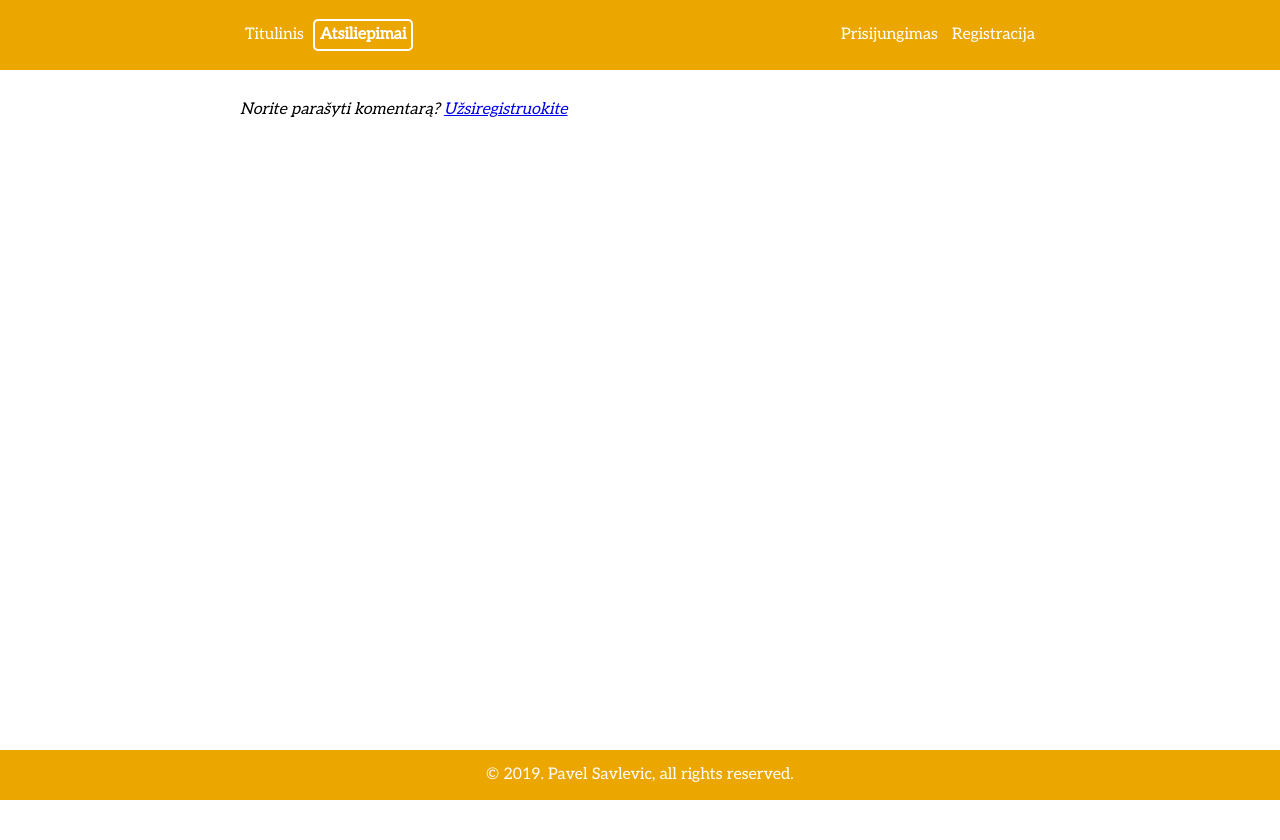
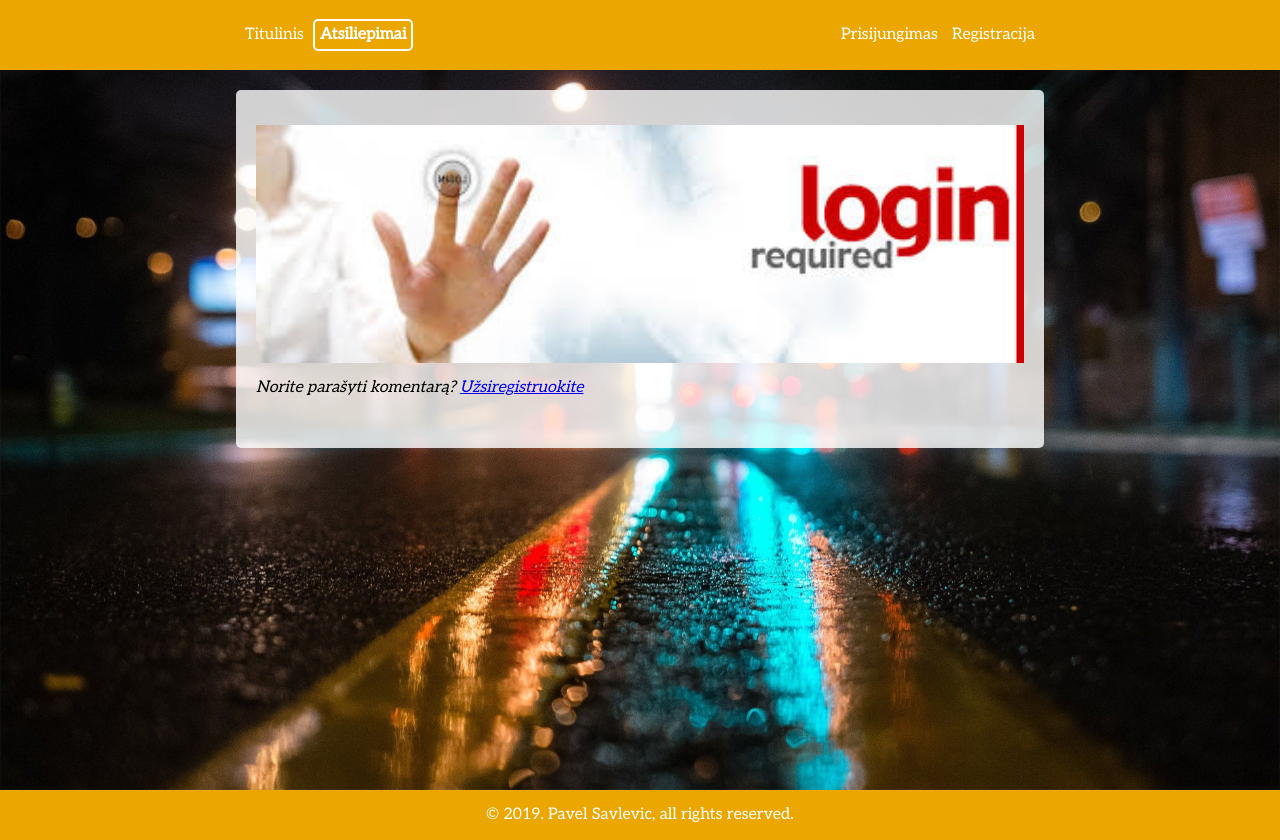
Before and after one commit to PSavlevic/VilTaxi, a PHP site: page /feedback.php in a window 1280 px wide. Before the commit the page ends 800 px from the top, so only its background shows below. Run offline with PHP 8.4, Linux system fonts and the light colour scheme.

Commit message:
Atsiliepimai CSS pridetas

```diff
--- a/app/data/db.txt
+++ b/app/data/db.txt
@@ -1 +1 @@
-{"users":[{"id":null,"name":"Jonas","surname":"Jonaitis","email":"admin@gmail.com","password":"123123","tel":"","adress":""},{"id":null,"name":"Pavel","surname":"Pavardenis","email":"frooktik@gmail.com","password":"123123","tel":"","adress":""}],"feedbacks":[{"id":null,"name":"Darius","feedback":"Visai patiko! Labai mandagus vairuotojas ;)","date":"2019-9-3 13:20:24"},{"id":null,"name":"Vidas","feedback":"Galetu ir greiciau vaziuoti... ","date":"2019-9-3 13:21:2"},{"id":null,"name":"Vaidas","feedback":"Super aptarnavimas!","date":"2019-9-3 14:24:17"},{"id":null,"name":"Martina","feedback":"Buvo linksma","date":"2019-9-3 14:55:18"},{"id":null,"name":"Brigita","feedback":"Deja... namo nepapuoliau","date":"2019-9-3 14:56:25"},{"id":null,"name":"Karolina","feedback":"Super!!","date":"2019-9-3 14:56:49"}]}
+{"users":[{"id":null,"name":"Jonas","surname":"Jonaitis","email":"admin@gmail.com","password":"123123","tel":"","adress":""},{"id":null,"name":"Pavel","surname":"Pavardenis","email":"frooktik@gmail.com","password":"123123","tel":"","adress":""}],"feedbacks":[{"id":null,"name":"Darius","feedback":"Visai patiko! Labai mandagus vairuotojas ;)","date":"2019-9-3 13:20:24"},{"id":null,"name":"Vidas","feedback":"Galetu ir greiciau vaziuoti... ","date":"2019-9-3 13:21:2"},{"id":null,"name":"Vaidas","feedback":"Super aptarnavimas!","date":"2019-9-3 14:24:17"},{"id":null,"name":"Martina","feedback":"Buvo linksma","date":"2019-9-3 14:55:18"}]}
--- a/core/classes/Api/Response.php
+++ b/core/classes/Api/Response.php
@@ -2,6 +2,7 @@
 
 namespace Core\Api;
 
+//veikia kaip dataHolderis. Klase sukurta tam, kad nekurti kiekviena karta array json masyva.
 class Response {
 
     private $data;
--- a/public_html/feedback.php
+++ b/public_html/feedback.php
@@ -6,6 +6,8 @@ use App\App;
 $createForm = new \App\Feedbacks\Views\CreateForm();
 $navigation = new \App\Views\Navigation();
 $footer = new \App\Views\Footer();
+
+
 
 ?>
 <html>
@@ -16,15 +18,17 @@ $footer = new \App\Views\Footer();
     <link href="https://fonts.googleapis.com/css?family=Aleo&display=swap" rel="stylesheet">
     <link rel="stylesheet" href="media/css/normalize.css">
     <link rel="stylesheet" href="media/css/style.css">
-    <link rel="shortcut icon" href="favicon.ico" type="image/x-icon">
 </head>
-<body>
+<body id="feedback">
+
+    <!--header-->
     <header>
         <?php print $navigation->render(); ?>
     </header>
 
+    <!--Main-->
     <main>
-    <section class="wrapper">
+        <section class="wrapper white-div">
             <div class="block">
                 <?php if (App::$session->userLoggedIn()): ?>
                 <h2>Atsiliepimai:</h2>
@@ -43,13 +47,13 @@ $footer = new \App\Views\Footer();
                     </table>
                 </div>
             </div>
-
             <div class="block">
                 <h2>Pridėti atsiliepimą:</h2>
                 <?php print $createForm->render(); ?>
             </div>
             <?php else: ?>
-        <div>
+                <div class="req-div">
+                    <img src="media/images/login-req.jpg" alt="req">
                     <p><i>Norite parašyti komentarą? <a href="/register.php">Užsiregistruokite</a></i></p>
                 </div>
             <?php endif; ?>
--- a/public_html/index.php
+++ b/public_html/index.php
@@ -17,14 +17,15 @@ $footer = new \App\Views\Footer();
     <link href="https://fonts.googleapis.com/css?family=Aleo&display=swap" rel="stylesheet">
     <link rel="stylesheet" href="media/css/normalize.css">
     <link rel="stylesheet" href="media/css/style.css">
-    <link rel="shortcut icon" href="favicon.ico" type="image/x-icon">
 </head>
+<body id="index">
 
-<body>
+    <!--header-->
     <header>
         <?php print $navigation->render(); ?>
     </header>
 
+    <!--Main-->
     <main>
         <section id="nuotrauka"></section>
         <section class="wrapper">
@@ -61,6 +62,7 @@ $footer = new \App\Views\Footer();
         </div>
     </main>
 
+    <!--footer-->
     <footer>
         <?php print $footer->render(); ?>
     </footer>
--- a/public_html/login.php
+++ b/public_html/login.php
@@ -23,6 +23,7 @@ switch (get_form_action()) {
         validate_form($filtered_input, $form->getData());
         break;
 }
+
 ?>
 <html>
 <head>
@@ -32,10 +33,9 @@ switch (get_form_action()) {
     <link href="https://fonts.googleapis.com/css?family=Aleo&display=swap" rel="stylesheet">
     <link rel="stylesheet" href="media/css/normalize.css">
     <link rel="stylesheet" href="media/css/style.css">
-    <link rel="shortcut icon" href="favicon.ico" type="image/x-icon">
-    <link rel="icon" href="favicon.ico" type="image/x-icon">
 </head>
 <body id="login">
+
     <!-- Header -->
     <header>
         <?php print $navigation->render(); ?>
--- a/public_html/media/css/style.css
+++ b/public_html/media/css/style.css
@@ -2,7 +2,6 @@
 * {
     font-family: 'Aleo', serif;
 }
-
 
 header {
     background-color: #EBA600;
@@ -34,6 +33,10 @@ header {
 
 main {
     min-height: calc(100vh - 120px);
+}
+
+#index main {
+    background-color: #F8EFBA;
 }
 
 #containeris {
@@ -118,7 +121,6 @@ table td:nth-child(2) {
     text-align: left;
 }
 
-
 /* =============== FORM =============== */
 
 form .field-wrapper {
@@ -170,6 +172,10 @@ button {
     outline: none;
 }
 
+.req-div img {
+    max-width: 100%;
+}
+
 /* =============== FOOTER =============== */
 
 footer {
@@ -189,6 +195,7 @@ footer {
         margin: 0 auto;
     }
 
+    /* =============== HEADER =============== */
     header {
         background-color: #EBA600;
         display: flex;
@@ -228,7 +235,7 @@ footer {
         font-weight: bold;
     }
 
-
+    /* =============== MAIN =============== */
     .flex-resp {
         display: flex;
         justify-content: space-between;
@@ -263,7 +270,6 @@ footer {
         background-position: bottom;
     }
 
-
     #register .reg-form, #login main .block {
         background-color: rgba(255, 255, 255, 0.9);
         padding: 20px;
@@ -276,7 +282,7 @@ footer {
         text-align: center;
     }
 
-    #login main .block h1 {
+    #login main .block h1, #feedback main .white-div h2 {
         color: #EBA600;
     }
 
@@ -288,8 +294,28 @@ footer {
         padding-top: 20px;
     }
 
+    #feedback main {
+        background-image: url("../images/feed-bg.jpg");
+        background-size: cover;
+        background-attachment: fixed;
+        background-position: bottom;
+        padding: 20px 0;
+    }
+
+    #feedback main .white-div {
+        background-color: rgba(255, 255, 255, 0.8);
+        padding: 20px;
+        width: 60%;
+        margin: 0 auto;
+        border-radius: 5px;
+    }
+
     .privalomi {
         font-size: 0.7em;
         color: red;
     }
+
+    .req-div img {
+        width: 100%;
+    }
 }
--- a/public_html/register.php
+++ b/public_html/register.php
@@ -1,4 +1,5 @@
 <?php
+
 require '../bootloader.php';
 
 $form = new \App\Users\Views\RegisterForm();
@@ -24,6 +25,7 @@ switch (get_form_action()) {
     default:
         $success = false;
 }
+
 ?>
 <html>
 <head>
@@ -33,10 +35,9 @@ switch (get_form_action()) {
     <link href="https://fonts.googleapis.com/css?family=Aleo&display=swap" rel="stylesheet">
     <link rel="stylesheet" href="media/css/normalize.css">
     <link rel="stylesheet" href="media/css/style.css">
-    <link rel="shortcut icon" href="favicon.ico" type="image/x-icon">
-    <link rel="icon" href="favicon.ico" type="image/x-icon">
 </head>
 <body id="register">
+
     <!-- Header -->
     <header>
         <?php print $navigation->render(); ?>
```
Also changed, not shown: app/classes/Feedbacks/Views/UpdateForm.php (deleted, +0 -15 lines), app/functions/validators.php (+27 -0 lines), public_html/media/js/app.js (+27 -15 lines), public_html/media/images/feed-bg.jpg (added). Lines whose indentation alone changed are shown as unchanged.
